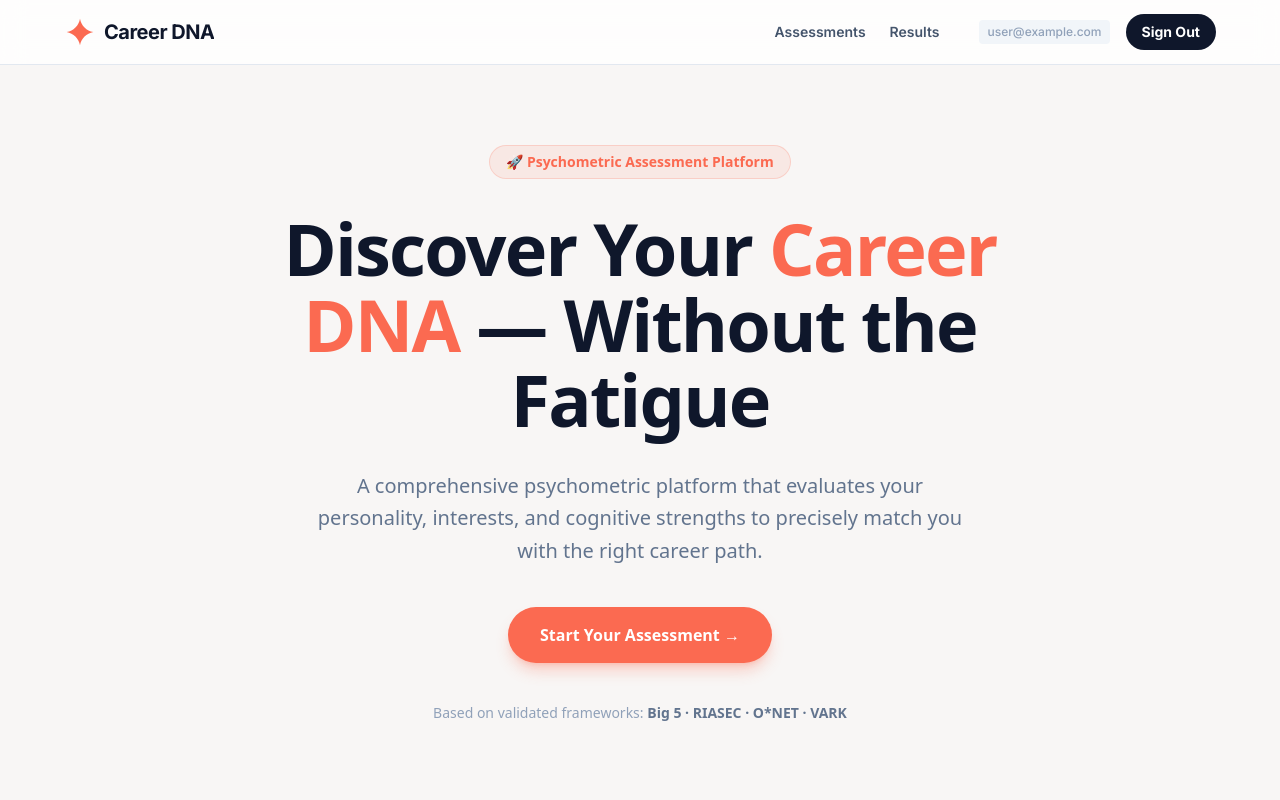
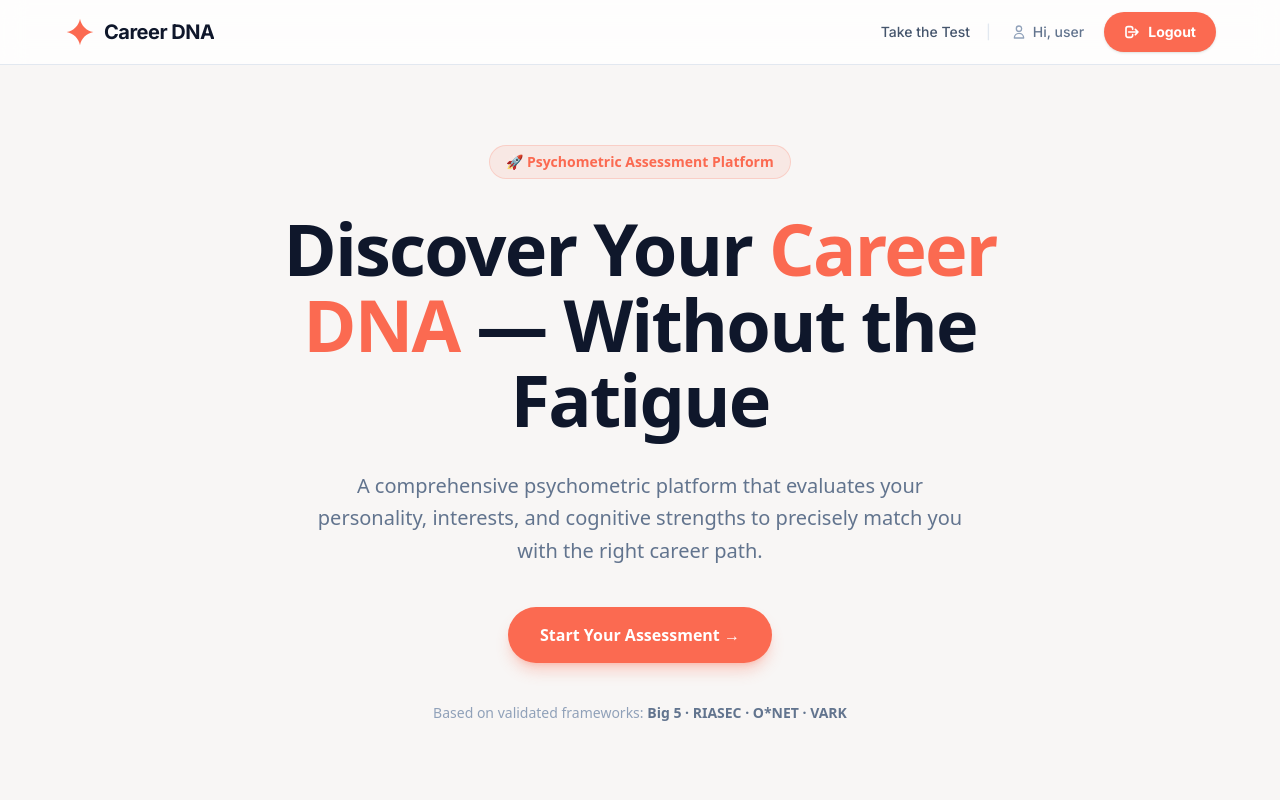
Before and after one commit to build2click-source/career-counselling-web, a Next.js app: page / in a window 1280 px wide. Shown: the top 800 px of the page. Built offline with nearby package versions, Linux system fonts and the light colour scheme; no server answers; the database is empty; sample sign-in values are in the browser's storage.

Commit message:
feat: Implement save-on-back-navigation for assessment engine

```diff
--- a/src/app/assessment/[moduleId]/page.tsx
+++ b/src/app/assessment/[moduleId]/page.tsx
@@ -184,8 +184,11 @@ export default function AssessmentEnginePage() {
     }, 350);
   }, [currentQuestion, answers, attemptId, currentIdx, totalQuestions, moduleData, router, syncAnswers]);
 
-  const handleBack = () => {
+  const handleBack = async () => {
     if (currentIdx > 0) {
+      setSaving(true);
+      await syncAnswers(answers);
+      setSaving(false);
       setCurrentIdx((i) => i - 1);
       setSelectedScore(null);
     }
@@ -252,13 +255,12 @@ export default function AssessmentEnginePage() {
         <div className="max-w-[960px] mx-auto">
           <header className="flex flex-col md:flex-row items-center justify-between px-6 md:px-10 py-4 md:h-[72px] gap-4 md:gap-0">
             <div className="flex items-center justify-between w-full md:w-auto">
-              <Link href="/dashboard">
-                <button
-                  className="flex cursor-pointer items-center justify-center rounded-full h-9 md:h-10 px-4 md:px-6 bg-[#f4e8e6] hover:bg-[#e9d2ce] transition-colors text-[#2D3142] text-xs md:text-sm font-bold"
-                >
-                  Back
-                </button>
-              </Link>
+              <button
+                onClick={handlePauseAndSave}
+                className="flex cursor-pointer items-center justify-center rounded-full h-9 md:h-10 px-4 md:px-6 bg-[#f4e8e6] hover:bg-[#e9d2ce] transition-colors text-[#2D3142] text-xs md:text-sm font-bold"
+              >
+                Back
+              </button>
 
               <button
                 onClick={handlePauseAndSave}
--- a/src/components/Navbar.tsx
+++ b/src/components/Navbar.tsx
@@ -23,60 +23,83 @@ export default function Navbar() {
               ></path>
             </svg>
           </div>
-          <span className="text-lg md:text-xl font-bold tracking-tight text-slate-900 group-hover:text-[#fb6a51] transition-colors truncate max-w-[100px] sm:max-w-none">
+          <span className="text-lg md:text-xl font-bold tracking-tight text-slate-900 group-hover:text-[#fb6a51] transition-all duration-300 truncate max-w-[100px] sm:max-w-none">
             Career DNA
           </span>
         </Link>
 
-        <div className="flex items-center gap-4 md:gap-6">
+        <div className="flex items-center gap-3 md:gap-5">
           {status === "loading" ? (
             <span className="text-slate-400 animate-pulse text-xs md:text-sm">...</span>
           ) : session ? (
+            <div className="flex items-center gap-3 md:gap-4 text-xs md:text-sm font-medium text-slate-600">
+              {/* Take the Test Link */}
+              <Link
+                href="/dashboard"
+                className={`transition-all duration-300 hover:text-[#fb6a51] ${
+                  pathname?.startsWith("/dashboard") ? "text-[#fb6a51]" : "text-slate-600"
+                }`}
+              >
+                Take the Test
+              </Link>
+
+              {/* Separator */}
+              <span className="text-slate-200 hidden sm:inline">|</span>
+
+              {/* Admin Link (Only for Admins) */}
+              {session.user.role === "ADMIN" && (
                 <>
-              <div className="flex items-center gap-3 md:gap-6 mr-2 md:mr-4">
-                {session.user.role === "ADMIN" ? (
                   <Link
                     href="/admin"
-                    className={`text-[11px] md:text-sm font-semibold transition-colors ${
-                      pathname === "/admin" ? "text-[#fb6a51]" : "text-slate-600 hover:text-[#fb6a51]"
-                    }`}
+                    className="text-[#fb6a51] font-bold hover:text-[#e55b44] transition-all duration-300"
                   >
                     Admin
                   </Link>
-                ) : (
-                  <>
-                    <Link
-                      href="/dashboard"
-                      className={`text-[11px] md:text-sm font-semibold transition-colors ${
-                        pathname?.startsWith("/dashboard") ? "text-[#fb6a51]" : "text-slate-600 hover:text-[#fb6a51]"
-                      }`}
-                    >
-                      Assessments
-                    </Link>
-                    <Link
-                      href="/results"
-                      className={`text-[11px] md:text-sm font-semibold transition-colors ${
-                        pathname === "/results" ? "text-[#fb6a51]" : "text-slate-600 hover:text-[#fb6a51]"
-                      }`}
-                    >
-                      Results
-                    </Link>
+                  <span className="text-slate-200 hidden sm:inline">|</span>
                 </>
               )}
+
+              {/* User Greeting */}
+              <div className="flex items-center gap-1.5 px-1 py-1 rounded-lg group/user cursor-default">
+                <svg
+                  className="size-4 text-slate-400 group-hover/user:text-[#fb6a51] transition-all duration-300"
+                  fill="none"
+                  viewBox="0 0 24 24"
+                  stroke="currentColor"
+                  strokeWidth={2}
+                >
+                  <path
+                    strokeLinecap="round"
+                    strokeLinejoin="round"
+                    d="M16 7a4 4 0 11-8 0 4 4 0 018 0zM12 14a7 7 0 00-7 7h14a7 7 0 00-7-7z"
+                  />
+                </svg>
+                <span className="text-slate-500 whitespace-nowrap group-hover/user:text-[#fb6a51] transition-all duration-300">
+                  Hi, {session.user.email?.split("@")[0]}
+                </span>
               </div>
 
-              <div className="flex items-center gap-4">
-                <span className="hidden sm:inline text-xs font-medium text-slate-400 bg-slate-100 px-2 py-1 rounded">
-                  {session.user.email}
-                </span>
+              {/* Logout Button (Styled as Start Free) */}
               <button
                 onClick={() => signOut({ callbackUrl: "/" })}
-                  className="px-4 py-2 rounded-full bg-slate-900 text-white text-sm font-bold hover:bg-slate-800 transition-all hover:shadow-md active:scale-95"
+                className="flex items-center gap-2 bg-[#fb6a51] text-white px-5 py-2.5 rounded-full font-bold text-sm shadow-sm hover:bg-[#e55b44] hover:shadow-md transition-all active:scale-95 group"
               >
-                  Sign Out
+                <svg
+                  className="size-4 group-hover:translate-x-0.5 transition-all duration-300"
+                  fill="none"
+                  viewBox="0 0 24 24"
+                  stroke="currentColor"
+                  strokeWidth={2.5}
+                >
+                  <path
+                    strokeLinecap="round"
+                    strokeLinejoin="round"
+                    d="M17 16l4-4m0 0l-4-4m4 4H7m6 4v1a3 3 0 01-3 3H6a3 3 0 01-3-3V7a3 3 0 013-3h4a3 3 0 013 3v1"
+                  />
+                </svg>
+                Logout
               </button>
             </div>
-            </>
           ) : (
             <div className="flex items-center gap-4">
               <Link
```
Lines whose indentation alone changed are shown as unchanged.
